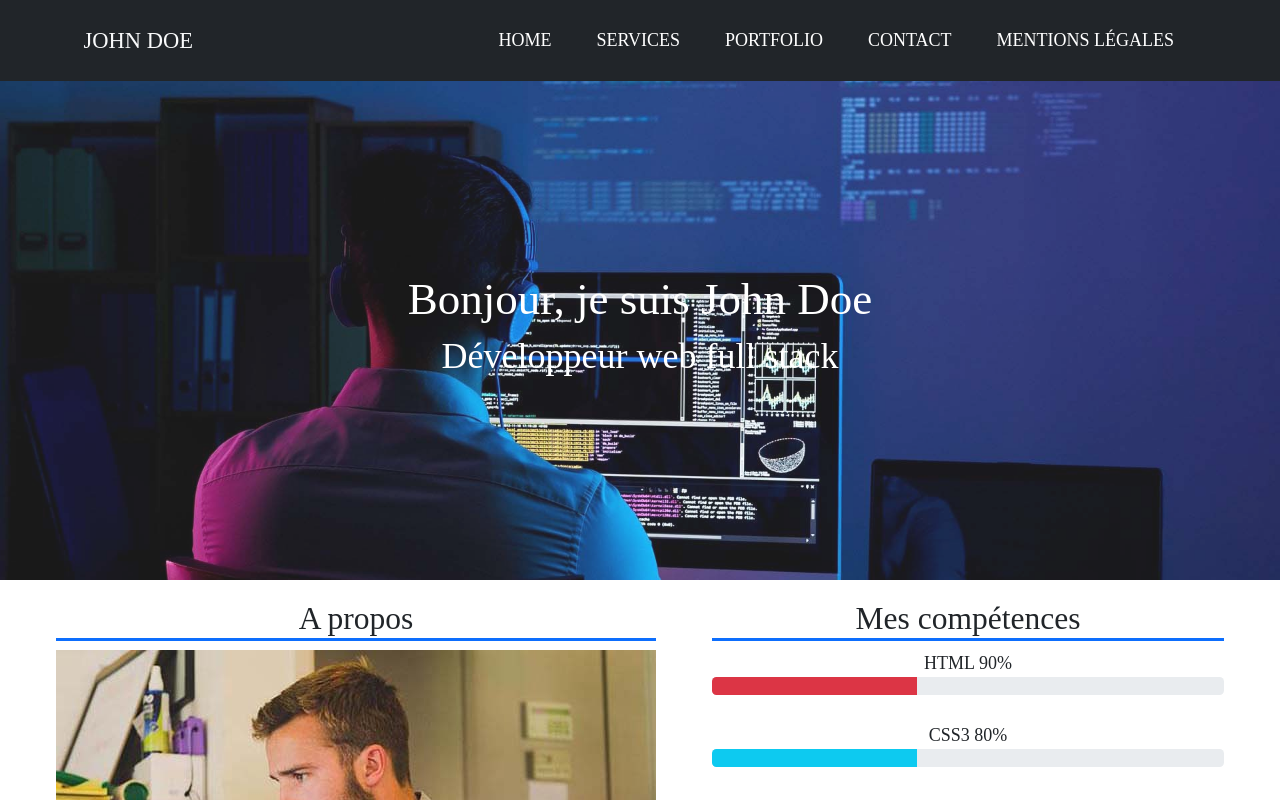
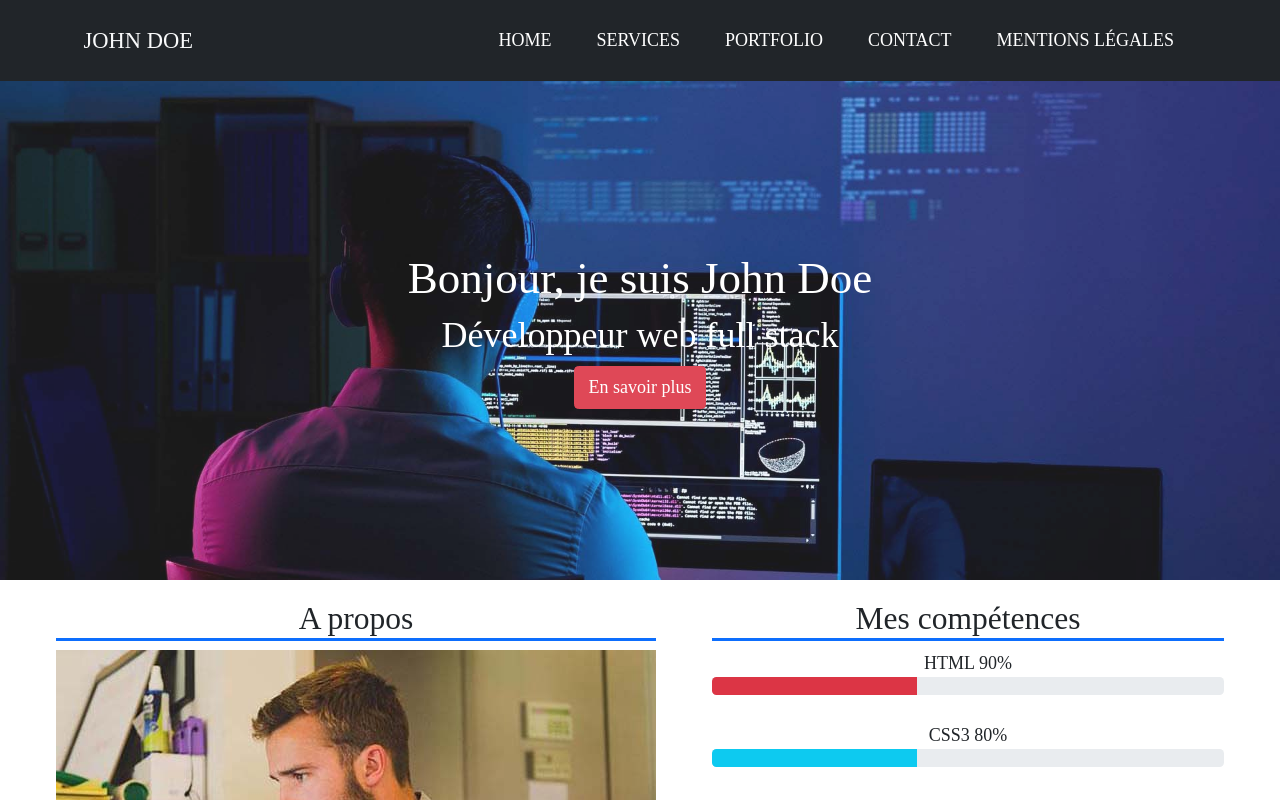
Before and after one commit to Tvairet/Evaluation-Portfolio-React.JS, a React (Create React App) app: page / in a window 1280 px wide. Shown: the top 800 px of the page. Built offline with nearby package versions, Linux system fonts and the light colour scheme.

Commit message:
create/button

```diff
--- a/src/pages/Home.jsx
+++ b/src/pages/Home.jsx
@@ -1,13 +1,17 @@
 import React from "react";
-import photo from "../img/john-doe-about.jpg"
+import photo from "../img/john-doe-about.jpg";
 
+function Home() {
 
-const Home = () =>{
     return (
         <main className="main">
             <section id="slider" >
             <h1>Bonjour, je suis John Doe</h1>
             <h2>Développeur web full stack</h2>
+                <a href="https://api.github.com/users/github-john-doe" target="blank">
+                    <button type="button" class="btn btn-danger">En savoir plus
+                    </button>
+                </a>
             </section>
             <section className="presentation">
                 <div className="propos">
```
